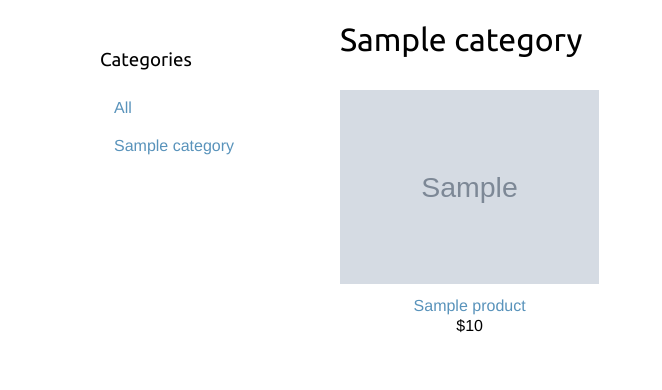
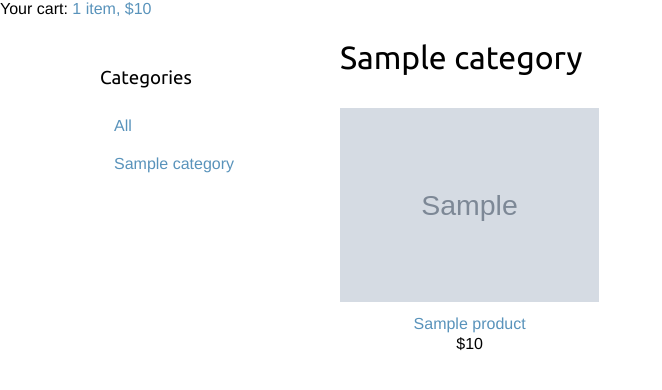
Before and after one commit to akuatiko95/DjangoWebShop, a Django app: template app/templates/shop/Products/list.html in a window 1280 px wide. Shown: the part 46-436 px from the top of the page, without its empty margins (0-662 px from the left). Run offline with Django 3.2, Linux system fonts and the light colour scheme; the template is opened without the code that fills it: most values are stand-ins (such as "Sample title", 1, 10 or a date in 2020); grey boxes marked "Sample" are stand-in pictures.

Commit message:
Cart items fixed

```diff
--- /dev/null
+++ b/cart/context_processors.py
@@ -0,0 +1,5 @@
+from .cart import Cart
+
+
+def cart(request):
+    return {'cart': Cart(request)}
--- a/cart/templates/base.html
+++ b/cart/templates/base.html
@@ -13,6 +13,18 @@
         <a href="/" class="logo">My shop</a>
     </div>
     <div if="subheader">
+        <div class="cart">
+            {% with total_items=cart|length %}
+                {% if cart|length > 0 %}
+                    Your cart:
+                    <a href="{% url "cart:cart_detail" %}">
+                        {{ total_items }} item{{ total_items|pluralize }}, ${{ cart.get_total_price }}
+                    </a>
+                {% else %}
+                    Your cart is empty.
+                {% endif %}
+            {% endwith %}
+        </div>
     </div>
     <div id="content">
         {% block content %}
--- a/webproj/settings.py
+++ b/webproj/settings.py
@@ -64,6 +64,7 @@ TEMPLATES = [
                 'django.template.context_processors.request',
                 'django.contrib.auth.context_processors.auth',
                 'django.contrib.messages.context_processors.messages',
+                'cart.context_processors.cart',
             ],
         },
     },
```
